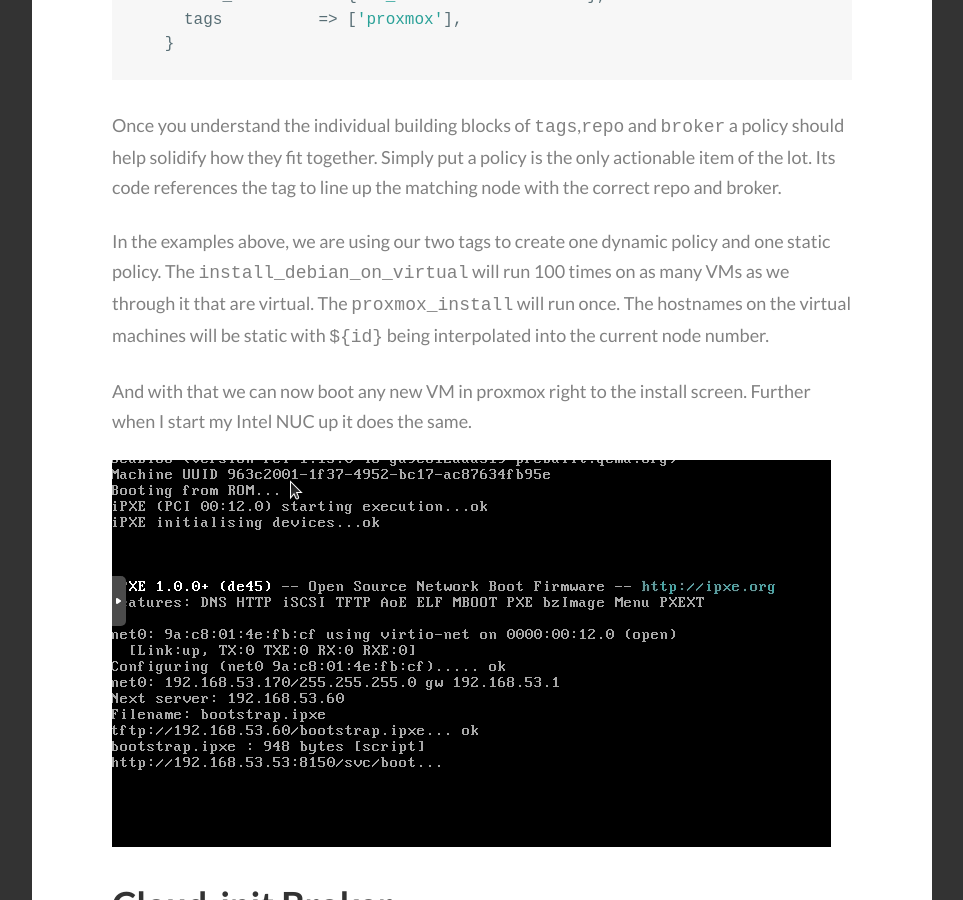
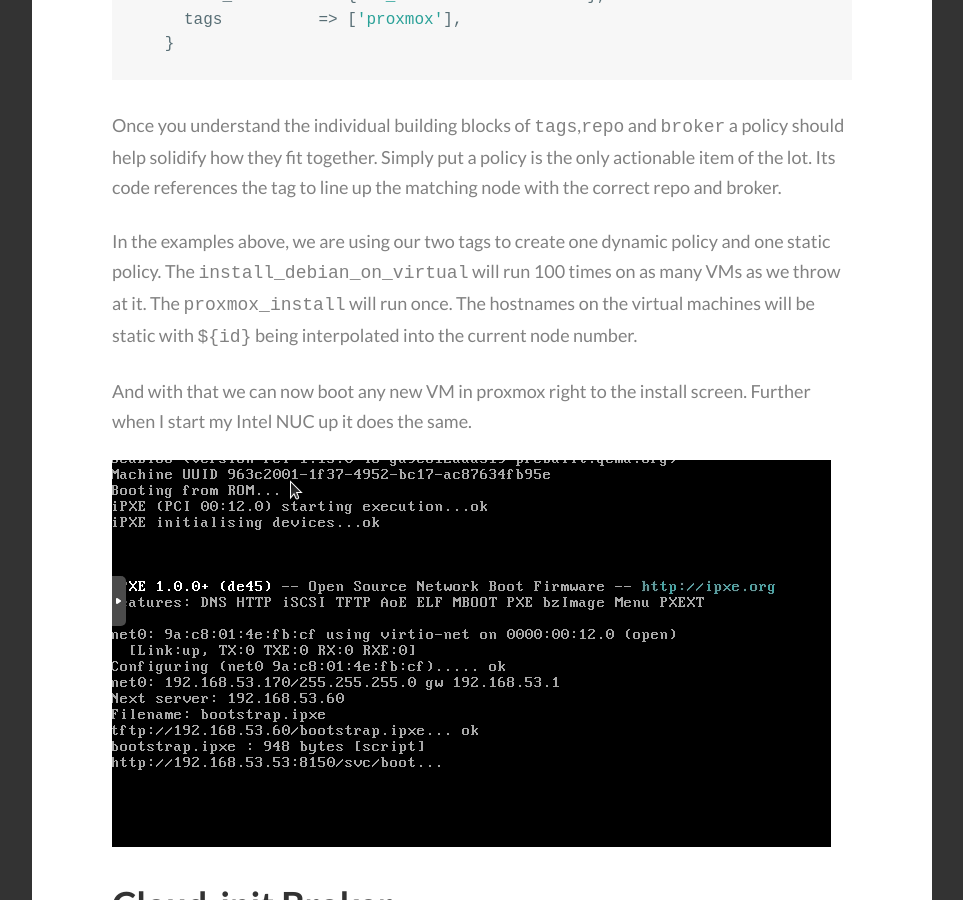
Before and after one commit to homeops-tech/homeops-tech.github.io, a Jekyll site: the page built from _posts/2020-08-09-Razor-and-Cloud-Init.md, in a window 1280 px wide and 900 px high, scrolled down 7169 px. Shown: the whole window, without its empty margins (8-971 px from the left). Built offline with Jekyll 4.4.1, drawn with Linux system fonts in a browser that asks for light colours; comment, search, counter and statistics services are not loaded.

Commit message:
fix typo

```diff
--- a/_posts/2020-08-09-Razor-and-Cloud-Init.md
+++ b/_posts/2020-08-09-Razor-and-Cloud-Init.md
@@ -229,7 +229,7 @@ The `razor::broker` is copying our custom broker from our module, `profile` to i
 
 Once you understand the individual building blocks of `tags`,`repo` and `broker` a policy should help solidify how they fit together. Simply put a policy is the only actionable item of the lot. Its code references the tag to line up the matching node with the correct repo and broker.
 
-In the examples above, we are using our two tags to create one dynamic policy and one static policy. The `install_debian_on_virtual` will run 100 times on as many VMs as we through it that are virtual. The `proxmox_install` will run once. The hostnames on the virtual machines will be static with `${id}` being interpolated into the current node number.
+In the examples above, we are using our two tags to create one dynamic policy and one static policy. The `install_debian_on_virtual` will run 100 times on as many VMs as we throw at it. The `proxmox_install` will run once. The hostnames on the virtual machines will be static with `${id}` being interpolated into the current node number.
 
 And with that we can now boot any new VM in proxmox right to the install screen. Further when I start my Intel NUC up it does the same.
 
```
